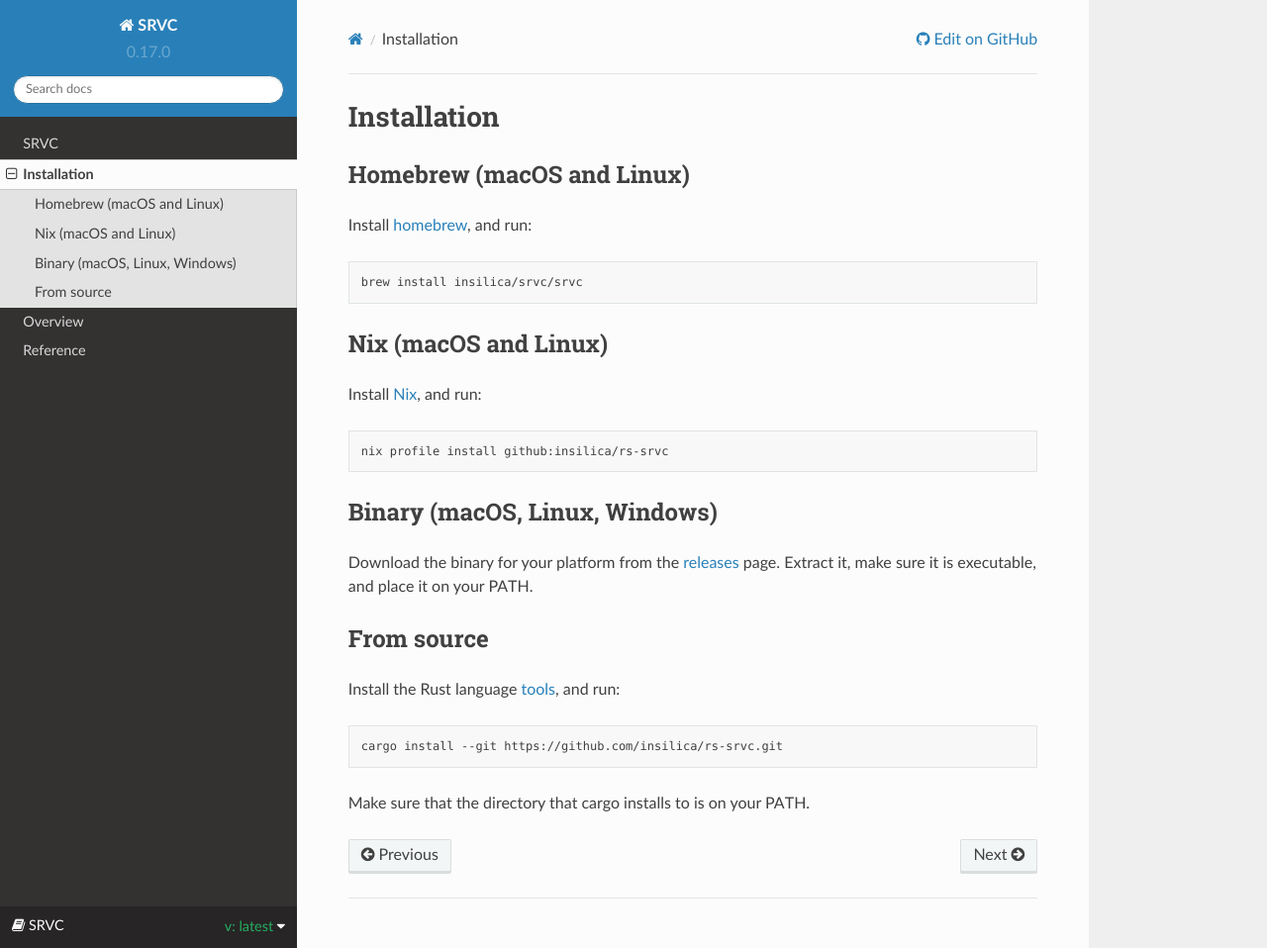
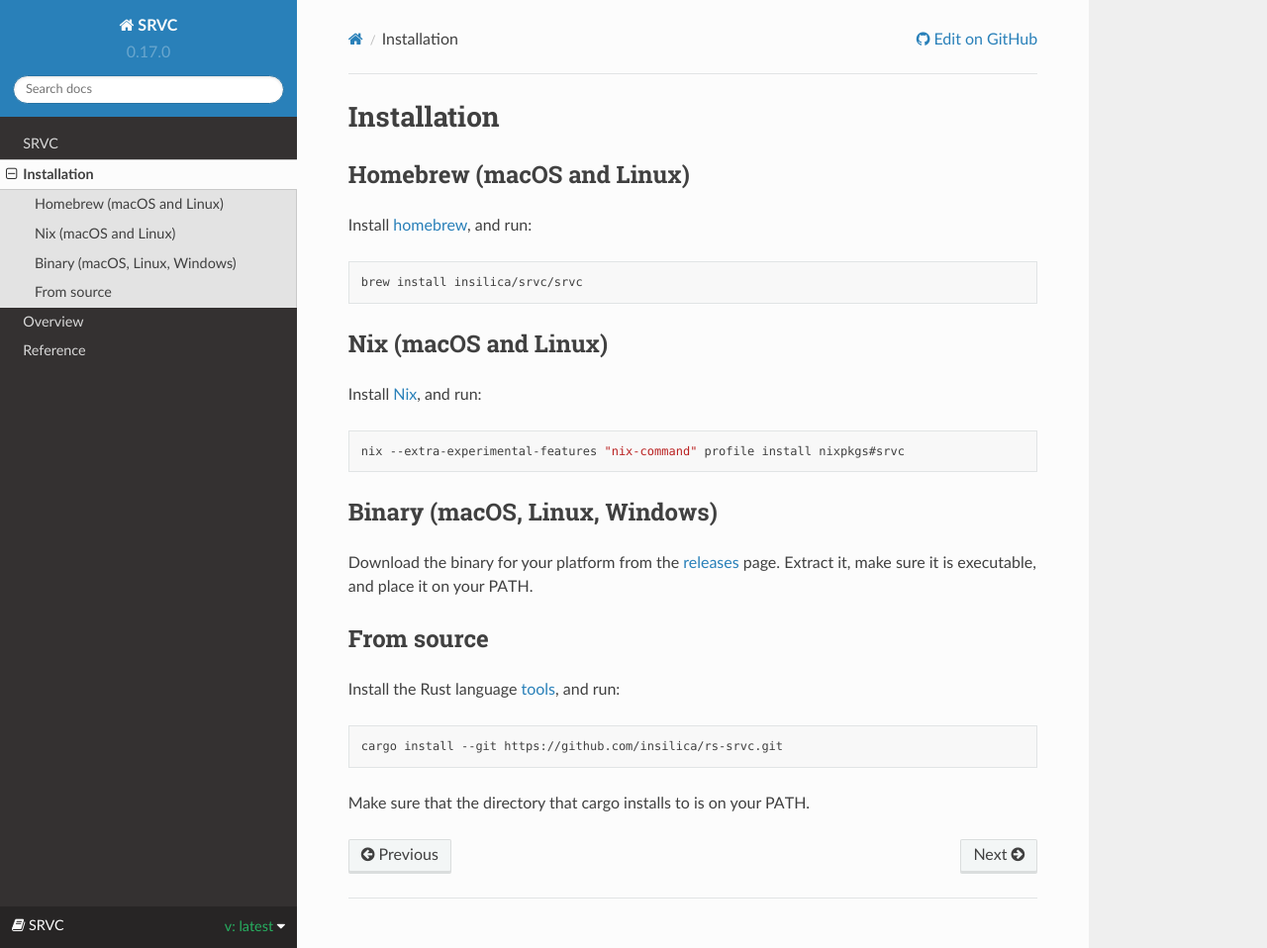
Before and after one commit to insilica/rs-srvc, a Sphinx documentation site: the page built from docs/installation.rst, in a window 1280 px wide and 958 px high. Shown: the whole window at 99% size. Built offline with Sphinx 7.4.7 and the Read the Docs theme 2.0.0, drawn with Linux system fonts in a browser that asks for light colours; the version number is read from the project's files by our own code.

Commit message:
Update the nix install command
- Enable nix-command since it's disabled by default.
- Use nixpkgs#srvc since it's normally available in the binary cache.

```diff
--- a/docs/installation.rst
+++ b/docs/installation.rst
@@ -22,7 +22,7 @@
 
 .. code-block:: shell
 
-    nix profile install github:insilica/rs-srvc
+    nix --extra-experimental-features "nix-command" profile install nixpkgs#srvc
 
 Binary (macOS, Linux, Windows)
 ==================================
```
